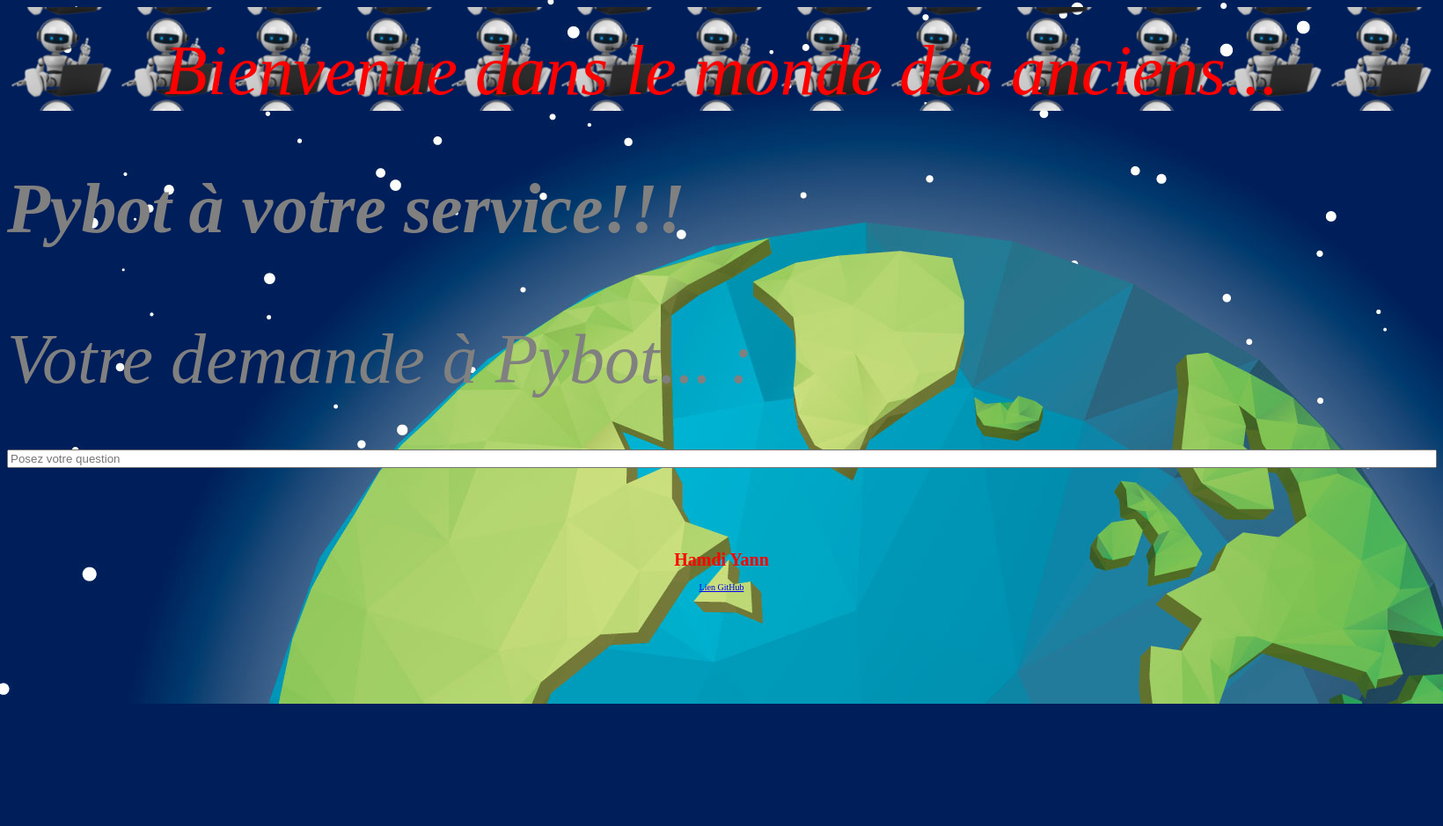
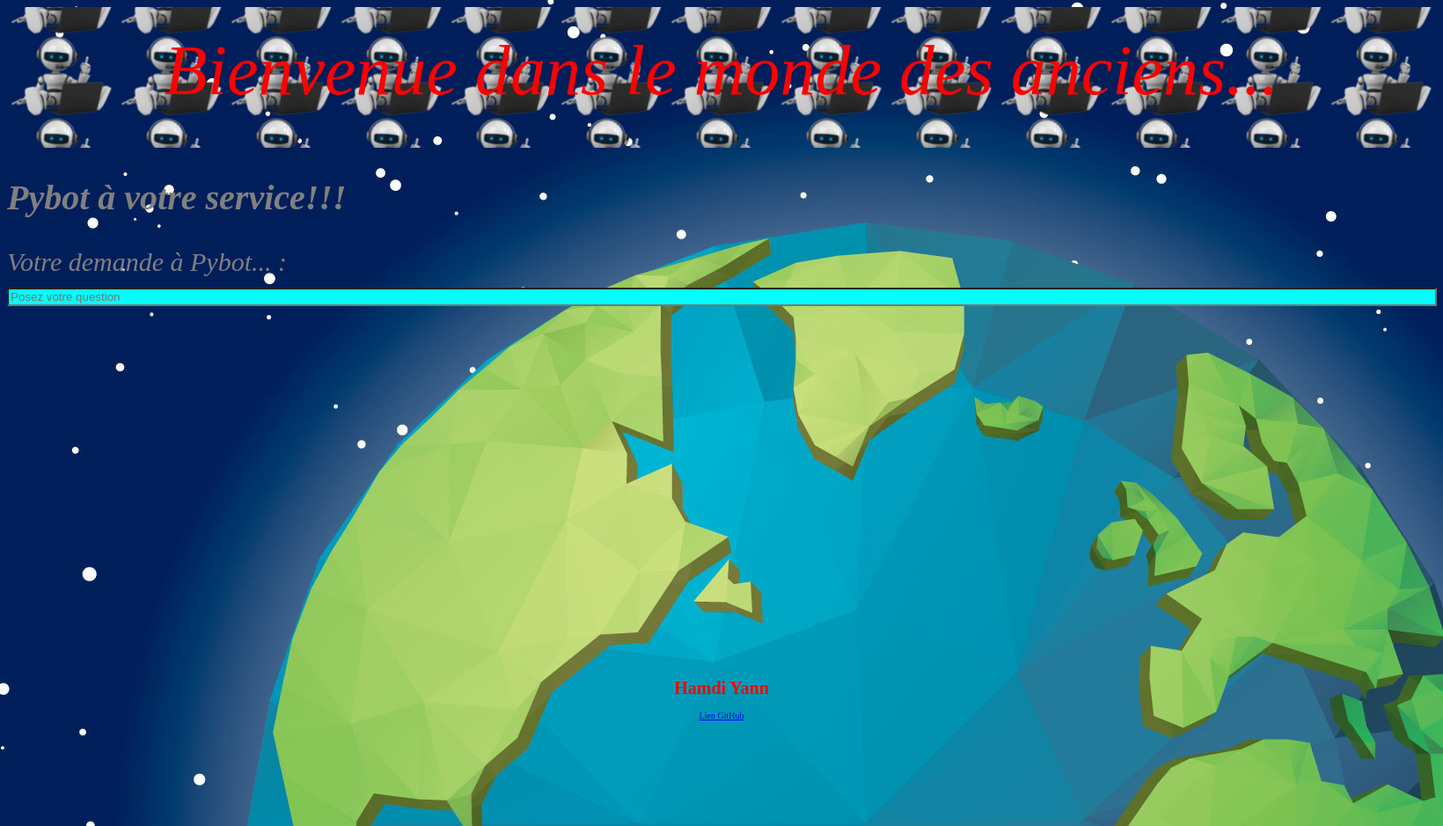
Before and after one commit to yannhamdi/n.projet7, a Flask app: page / in a window 1640 px wide. Shown: the whole page at 88% size. Before the commit the page ends 800 px from the top, so only its background shows below. Run offline with Flask 2, Linux system fonts and the light colour scheme.

Commit message:
mise en page

```diff
--- a/p7app/static/css/style.css
+++ b/p7app/static/css/style.css
@@ -11,6 +11,7 @@ header
 	background-image: url(/static/img/robot.png);
 	background-repeat: repeat;
 	background-position: center;
+	height:20vh;
 
 
 
@@ -29,7 +30,7 @@ header
 section h1
 {
 	color: grey;
-	font-size: 80px;
+	font-size: 40px;
 	font-style: italic;
 }
 
@@ -38,16 +39,29 @@ section
 {
 	color: grey;
 	font-style: oblique;
+	height: 60vh;
 
 }
 form
 {
-	font-size:80px;
+	font-size:30px;
+
 }
 
 footer
 {
 	color: red;
 	font-size :10px;
-	text-align: center
+	text-align: center;
+	height: 20vh;
+
 }
+
+footer h1
+{
+	margin-top: 90px
+}
+input
+{
+	background-color: aqua ;
+}
```
